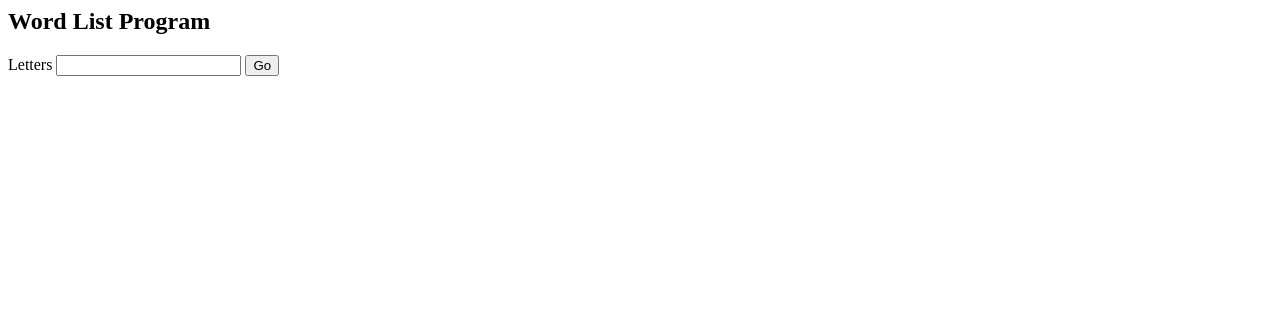
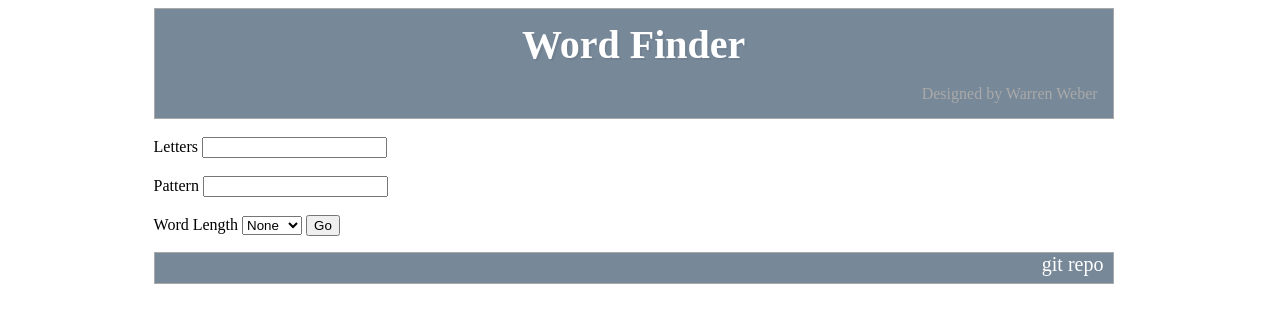
Before and after one commit to S3ND3R/word_4211, a Flask app: page /index in a window 1280 px wide. Shown: the top 323 px of the page. Run offline with Flask 2, Linux system fonts and the light colour scheme; some libraries are stand-ins or nearby versions.

Commit message:
pushing finished

```diff
--- a/app.py
+++ b/app.py
@@ -3,11 +3,72 @@ import requests
 import itertools
 from flask_wtf.csrf import CSRFProtect
 from flask_wtf import FlaskForm
-from wtforms import StringField, SubmitField
+from wtforms import StringField, SubmitField, SelectField
+from flask.json import jsonify
+from wtforms.validators import Regexp, ValidationError
+import re
+
+class EqualTo(object):
+    def __init__(self, fieldname, message=None):
+        self.fieldname = fieldname
+        self.message = message
+
+    def __call__(self, form, field):
+        try:
+            other = form[self.fieldname]
+        except KeyError:
+            raise ValidationError(field.gettext("Invalid field name '%s'.") % self.fieldname)
+        if(int(other.data)> 1 and len(field.data) > 0):
+            if len(field.data) != int(other.data):
+                d = {
+                    'other_label': hasattr(other, 'label') and other.label.text or self.fieldname,
+                    'other_name': self.fieldname
+                }
+                message = self.message
+                if message is None:
+                    message = field.gettext('Pattern length must be equal to %(other_label)s')
+                raise ValidationError(message % d)
+
+class OneRequired(object):
+    def __init__(self, fieldname, message=None):
+        self.fieldname = fieldname
+        self.message = message
+
+    def __call__(self, form, field):
+        try:
+            other = form[self.fieldname]
+        except KeyError:
+            raise ValidationError(field.gettext("Invalid field name '%s'.") % self.fieldname)
+        if field.data is "":
+            if other.data is "":
+                d = {
+                    'other_label': hasattr(other, 'label') and other.label.text or self.fieldname,
+                    'other_name': self.fieldname
+                }
+                message = self.message
+                if message is None:
+                    message = field.gettext('must be provided if %(other_label)s is empty')
+                raise ValidationError(message % d)
 
 class WordForm(FlaskForm):
-    avail_letters = StringField("Letters")
+    avail_letters = StringField("Letters",
+    validators= [Regexp(r'^[a-z]*$', message="must contain letters only"), OneRequired('pattern')
+    ])
+    pattern = StringField("Pattern", validators= [EqualTo('word_ln'),
+    OneRequired('avail_letters')
+    ])
     submit = SubmitField("Go")
+    word_ln = SelectField("Word Length",
+        choices=[
+            ("0", "None"),
+            ("3", "Three"),
+            ("4", "Four"),
+            ("5", "Five"),
+            ("6", "Six"),
+            ("7", "Seven"),
+            ("8", "Eight"),
+            ("9", "Nine"),
+            ("10", "Ten")])
 
 csrf = CSRFProtect()
 app = Flask(__name__)
@@ -17,13 +78,19 @@ csrf.init_app(app)
 @app.route('/index')
 def index():
     form = WordForm()
-    return render_template("index.html", form=form, name="Word List")
+    return render_template("index.html", form=form, name="Warren Weber")
 
 @app.route('/words', methods=['POST', 'GET'])
 def letters_2_words():
     form = WordForm()
     if form.validate_on_submit():
         letters = form.avail_letters.data
+
+        # word lenth input
+        ln = form.word_ln.data
+
+        # pattern input
+        pat = re.compile(form.pattern.data)
     else:
         return render_template("index.html", form=form)
 
@@ -32,12 +99,39 @@ def letters_2_words():
         good_words = set(x.strip().lower() for x in f.readlines())
 
     word_set = set()
-    for l in range(3, len(letters)+1):
-        for word in itertools.permutations(letters,l):
-            w = "".join(word)
-            if w in good_words:
-                word_set.add(w)
+    if ((int(ln) != 0) or (len(letters) < 1)):
+        if(len(letters) < 1):
+            for word in good_words:
+                if(form.pattern.data):
+                    if re.fullmatch(pat, word):
+                        word_set.add(word)
+        else:
+            for word in itertools.permutations(letters,int(ln)):
+                w = "".join(word)
+                if w in good_words:
+                    if(form.pattern.data):
+                        if re.fullmatch(pat, w):
+                            word_set.add(w)
+                    else:
+                        word_set.add(w)
+    else:
+        for l in range(3, len(letters)+1):
+            for word in itertools.permutations(letters,l):
+                w = "".join(word)
+                if w in good_words:
+                    if(form.pattern.data):
+                        if re.fullmatch(pat, w):
+                            word_set.add(w)
+                    else:
+                        word_set.add(w)
+    word_set = sorted(word_set)
+    return render_template('wordlist.html',
+        wordlist=sorted(word_set, key = len),
+        name="Warren Weber")
 
-    return render_template('wordlist.html',
-        wordlist=sorted(word_set),
-        name="Word List")
+@app.route('/<word>')
+def dic_proxy(word):
+    my_key = '0fe27d9e-cf27-4f01-a1e8-11412282a5d9'
+    url = f'https://www.dictionaryapi.com/api/v3/references/collegiate/json/{word}?key={my_key}'
+    x = requests.get(url)
+    return jsonify(x.json())
--- /dev/null
+++ b/static/wordjs.js
@@ -0,0 +1,50 @@
+'use strict';
+
+function get_def(word) {
+  var data
+  var def_display = document.querySelector("#modal-content")
+  def_display.innerHTML = ""
+  fetch(`/${word.name}`)
+    .then(response => {
+      return response.json();
+    })
+    .then( data => {
+      const word_d = document.createElement('p')
+      word_d.innerHTML = `${word.name}`
+      word_d.style.color = "blue";
+      word_d.style.fontSize = "large";
+      word_d.style.fontWeight = "bold";
+      def_display.appendChild(word_d)
+      var def_num = 0;
+      data.forEach(dict => {
+        if (dict.date) {
+          const date = document.createElement('h3')
+          date.innerHTML = `From-${dict.date}`
+          def_display.appendChild(date)
+        }
+        if (dict.shortdef) {
+          dict.shortdef.forEach(def => {
+            def_num++
+            const entry = document.createElement('p')
+            entry.innerHTML = `${def_num}   : ${def}`
+            def_display.appendChild(entry)
+          })// end inner dict defs
+        }
+      })// dict loops
+      if (def_num < 1) {
+        const entry = document.createElement('p')
+        entry.innerHTML = `definition not found...`
+        def_display.appendChild(entry)
+      }
+    }) // end .then data
+    .catch(err => {
+      console.log("ERROR FOUND");
+    });
+  var box = document.querySelector(".modal")
+  box.style.display = "block";
+} // end get_def
+
+function close_box() {
+  var box = document.querySelector(".modal")
+  box.style.display = "none";
+}
--- a/static/wordstyle.css
+++ b/static/wordstyle.css
@@ -2,6 +2,54 @@ main {
     display: grid;
     grid-template-columns: 1fr 1fr 1fr 1fr;
     background-color: lightslategray;
+}
+
+body {
+  width: 75%;
+  margin-left: 12%;
+}
+
+nav {
+  background-color: lightslategray;
+  border: darkgray 1px solid;
+}
+
+nav h1 {
+  display: block;
+  color: white;
+  text-shadow: 2px 2px slategray;
+  font-size: 40px;
+  margin: 10px;
+  padding: 2px;
+  text-align: center;
+}
+
+nav p {
+  display: block;
+  text-align: right;
+  color: darkgray;
+  margin: 15px;
+}
+
+footer {
+  background-color: lightslategray;
+  position: relative;
+  border: darkgray 1px solid;
+  height: 30px;
+}
+
+footer a {
+  text-decoration: none;
+  color:white;
+  font-size: 20px;
+  margin: 15px;
+  padding-left: 10px;
+}
+
+.git{
+  position: relative;
+  width: 25%;
+  left: 90%;
 }
 
 .wordbox {
--- a/templates/base.html
+++ b/templates/base.html
@@ -5,12 +5,22 @@
   <body>
     {% block navbar %}
     <nav>
-      <h1>{{name}} Program</h1>
+      <h1>Word Finder</h1>
+      <p>Designed by {{name}}</p>
     </nav>
     {% endblock %}
 
     {% block content %}
     default content
     {% endblock %}
+
+    {% block footer %}
+    <footer>
+      <div class="git">
+        <a href="https://github.com/S3ND3R/S3ND3R.github.io">git repo</a>
+      </div>
+    </footer>
+    {% endblock %}
   </body>
+  <script src="/static/wordjs.js" ></script>
 </html>
--- /dev/null
+++ b/templates/formhelper.html
@@ -0,0 +1,11 @@
+{% macro render_field(field) %}
+  {{ field.label }}
+  {{ field(**kwargs)|safe }}
+  {% if field.errors %}
+    <ul class="errors">
+      {% for error in field.errors %}
+        <li class="error"> {{ error }} </li>
+      {% endfor %}
+    </ul>
+  {% endif %}
+{% endmacro %}
--- a/templates/index.html
+++ b/templates/index.html
@@ -1,13 +1,16 @@
 {% extends "base.html" %}
+{% from "formhelper.html" import render_field %}
 
 {% block content %}
     <form action="/words" method="post">
+      <br />
       {{ form.hidden_tag() }}
-      {{ form.avail_letters.label }}
-      {{ form.avail_letters }}
-
+      {{ render_field(form.avail_letters)}}
+      <br /><br />
+      {{ render_field(form.pattern)}}
+      <br /><br />
+      {{ render_field(form.word_ln)}}
       {{ form.submit() }}
-
     </form>
 
 {% endblock %}
```
Also changed, not shown: other parts of static/wordstyle.css (+42 -0 lines), templates/wordlist.html (+6 -1 lines).
